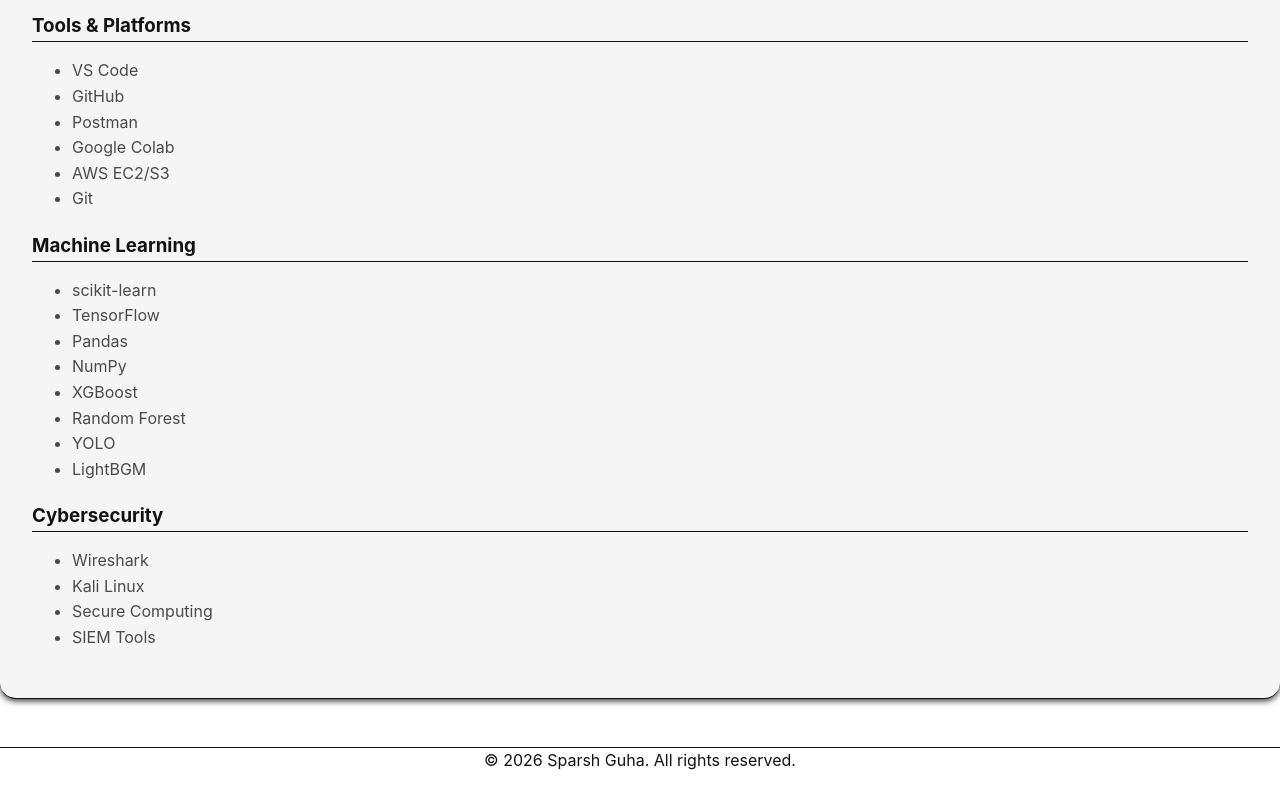
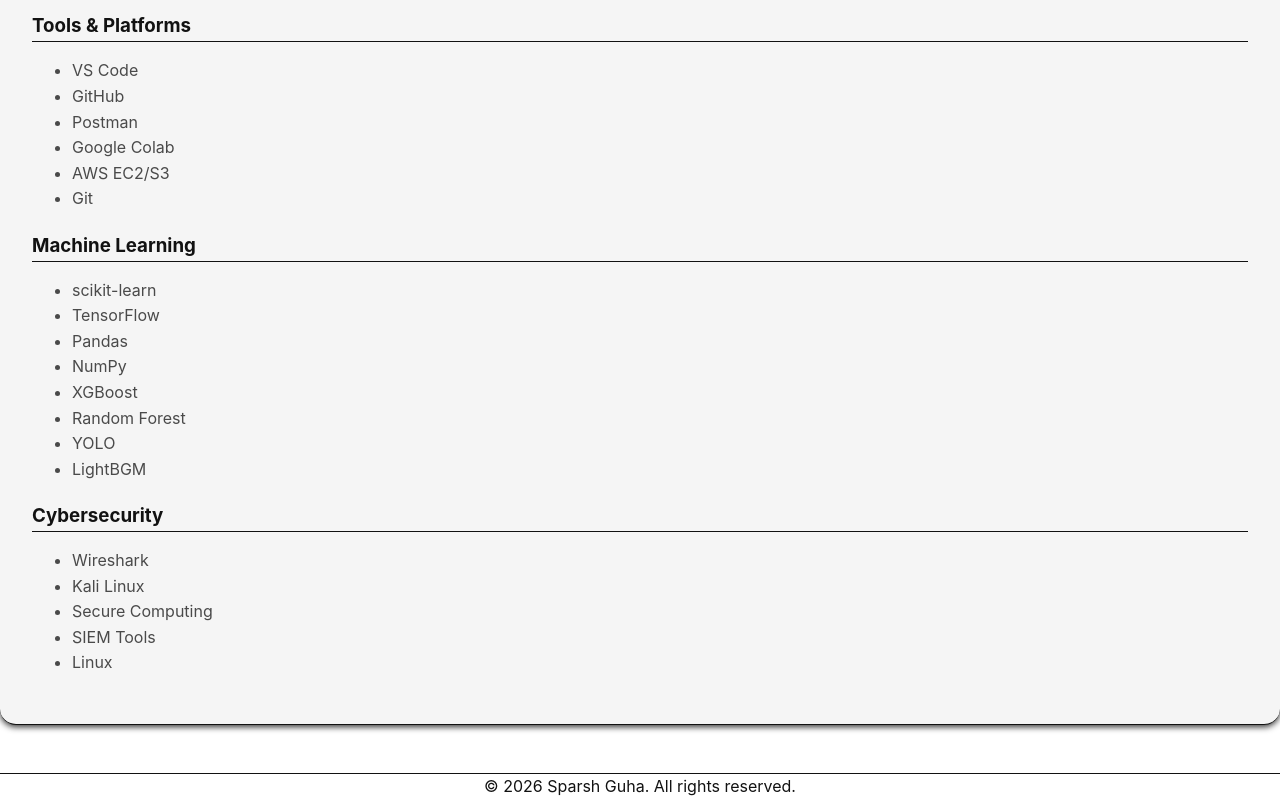
Before and after one commit to SG7504/Portfolio, a React (Vite) app: page /#/skills in a window 1280 px wide. Shown: the part 468-1268 px from the top of the page. Before the commit the page ends 1242 px from the top, so only its background shows below. Built offline with nearby package versions, Linux system fonts and the light colour scheme.

Commit message:
Add 'Linux' to Cybersecurity skills list

```diff
--- a/src/data/Skills.js
+++ b/src/data/Skills.js
@@ -9,7 +9,7 @@ const Skills = {
     "scikit-learn", "TensorFlow", "Pandas", "NumPy", "XGBoost", "Random Forest", "YOLO", "LightBGM"
   ],
   "Cybersecurity": [
-    "Wireshark", "Kali Linux", "Secure Computing", "SIEM Tools"
+    "Wireshark", "Kali Linux", "Secure Computing", "SIEM Tools", "Linux"
   ]
 };
 
```
